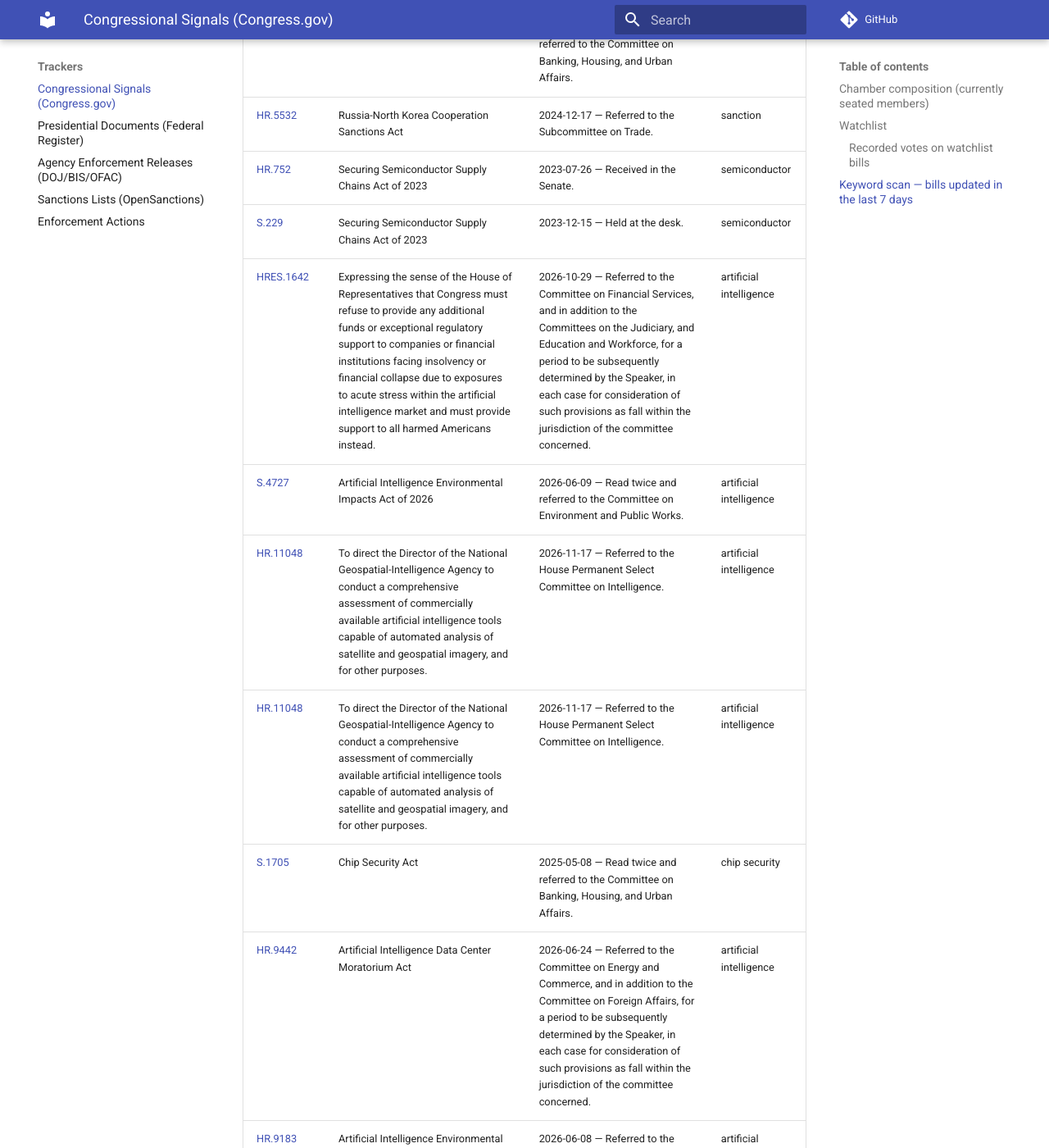
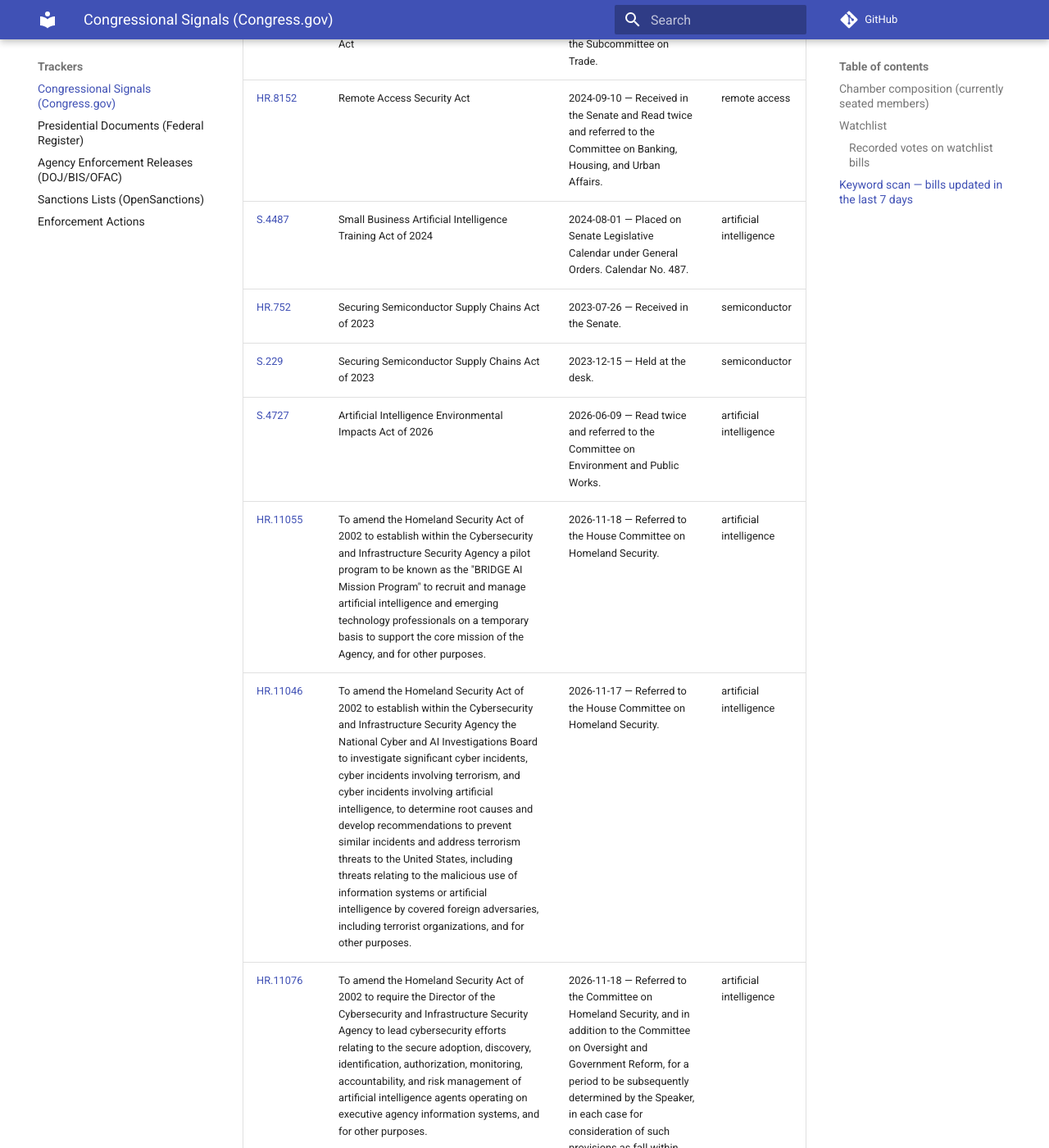
Before and after one commit to felipelago17/Congressional-Influence-Sanctions-Export-Controls, an MkDocs documentation site: the page built from docs/trackers/congress-signals.md, in a window 1280 px wide and 1400 px high, scrolled down 2473 px. Shown: the whole window at 82% size. Built offline with MkDocs 1.6.1 and Material for MkDocs 9.7.7, drawn with Linux system fonts in a browser that asks for light colours; comment, search, counter and statistics services are not loaded; some of the changed text lies outside the part shown.

Commit message:
data: congress signals 2026-11-19

```diff
--- a/docs/trackers/congress-signals.md
+++ b/docs/trackers/congress-signals.md
@@ -39,17 +39,16 @@ Keywords: `sanction`, `export control`, `export administration`, `entity list`,
 |---|---|---|---|
 | [HR.7576](https://www.congress.gov/bill/117th-congress/house-bill/7576) | Securing Semiconductor Supply Chains Act of 2022 | 2022-04-27 — Referred to the Subcommittee on Consumer Protection and Commerce. | semiconductor |
 | [S.3309](https://www.congress.gov/bill/117th-congress/senate-bill/3309) | Securing Semiconductor Supply Chains Act of 2022 | 2022-06-21 — Held at the desk. | semiconductor |
+| [HR.5532](https://www.congress.gov/bill/118th-congress/house-bill/5532) | Russia-North Korea Cooperation Sanctions Act | 2024-12-17 — Referred to the Subcommittee on Trade. | sanction |
 | [HR.8152](https://www.congress.gov/bill/118th-congress/house-bill/8152) | Remote Access Security Act | 2024-09-10 — Received in the Senate and Read twice and referred to the Committee on Banking, Housing, and Urban Affairs. | remote access |
-| [HR.5532](https://www.congress.gov/bill/118th-congress/house-bill/5532) | Russia-North Korea Cooperation Sanctions Act | 2024-12-17 — Referred to the Subcommittee on Trade. | sanction |
+| [S.4487](https://www.congress.gov/bill/118th-congress/senate-bill/4487) | Small Business Artificial Intelligence Training Act of 2024 | 2024-08-01 — Placed on Senate Legislative Calendar under General Orders. Calendar No. 487. | artificial intelligence |
 | [HR.752](https://www.congress.gov/bill/118th-congress/house-bill/752) | Securing Semiconductor Supply Chains Act of 2023 | 2023-07-26 — Received in the Senate. | semiconductor |
 | [S.229](https://www.congress.gov/bill/118th-congress/senate-bill/229) | Securing Semiconductor Supply Chains Act of 2023 | 2023-12-15 — Held at the desk. | semiconductor |
-| [HRES.1642](https://www.congress.gov/bill/119th-congress/house-resolution/1642) | Expressing the sense of the House of Representatives that Congress must refuse to provide any additional funds or exceptional regulatory support to companies or financial institutions facing insolvency or financial collapse due to exposures to acute stress within the artificial intelligence market and must provide support to all harmed Americans instead. | 2026-10-29 — Referred to the Committee on Financial Services, and in addition to the Committees on the Judiciary, and Education and Workforce, for a period to be subsequently determined by the Speaker, in each case for consideration of such provisions as fall within the jurisdiction of the committee concerned. | artificial intelligence |
 | [S.4727](https://www.congress.gov/bill/119th-congress/senate-bill/4727) | Artificial Intelligence Environmental Impacts Act of 2026 | 2026-06-09 — Read twice and referred to the Committee on Environment and Public Works. | artificial intelligence |
-| [HR.11048](https://www.congress.gov/bill/119th-congress/house-bill/11048) | To direct the Director of the National Geospatial-Intelligence Agency to conduct a comprehensive assessment of commercially available artificial intelligence tools capable of automated analysis of satellite and geospatial imagery, and for other purposes. | 2026-11-17 — Referred to the House Permanent Select Committee on Intelligence. | artificial intelligence |
-| [HR.11048](https://www.congress.gov/bill/119th-congress/house-bill/11048) | To direct the Director of the National Geospatial-Intelligence Agency to conduct a comprehensive assessment of commercially available artificial intelligence tools capable of automated analysis of satellite and geospatial imagery, and for other purposes. | 2026-11-17 — Referred to the House Permanent Select Committee on Intelligence. | artificial intelligence |
+| [HR.11055](https://www.congress.gov/bill/119th-congress/house-bill/11055) | To amend the Homeland Security Act of 2002 to establish within the Cybersecurity and Infrastructure Security Agency a pilot program to be known as the "BRIDGE AI Mission Program" to recruit and manage artificial intelligence and emerging technology professionals on a temporary basis to support the core mission of the Agency, and for other purposes. | 2026-11-18 — Referred to the House Committee on Homeland Security. | artificial intelligence |
+| [HR.11046](https://www.congress.gov/bill/119th-congress/house-bill/11046) | To amend the Homeland Security Act of 2002 to establish within the Cybersecurity and Infrastructure Security Agency the National Cyber and AI Investigations Board to investigate significant cyber incidents, cyber incidents involving terrorism, and cyber incidents involving artificial intelligence, to determine root causes and develop recommendations to prevent similar incidents and address terrorism threats to the United States, including threats relating to the malicious use of information systems or artificial intelligence by covered foreign adversaries, including terrorist organizations, and for other purposes. | 2026-11-17 — Referred to the House Committee on Homeland Security. | artificial intelligence |
+| [HR.11076](https://www.congress.gov/bill/119th-congress/house-bill/11076) | To amend the Homeland Security Act of 2002 to require the Director of the Cybersecurity and Infrastructure Security Agency to lead cybersecurity efforts relating to the secure adoption, discovery, identification, authorization, monitoring, accountability, and risk management of artificial intelligence agents operating on executive agency information systems, and for other purposes. | 2026-11-18 — Referred to the Committee on Homeland Security, and in addition to the Committee on Oversight and Government Reform, for a period to be subsequently determined by the Speaker, in each case for consideration of such provisions as fall within the jurisdiction of the committee concerned. | artificial intelligence |
 | [S.1705](https://www.congress.gov/bill/119th-congress/senate-bill/1705) | Chip Security Act | 2025-05-08 — Read twice and referred to the Committee on Banking, Housing, and Urban Affairs. | chip security |
-| [HR.9442](https://www.congress.gov/bill/119th-congress/house-bill/9442) | Artificial Intelligence Data Center Moratorium Act | 2026-06-24 — Referred to the Committee on Energy and Commerce, and in addition to the Committee on Foreign Affairs, for a period to be subsequently determined by the Speaker, in each case for consideration of such provisions as fall within the jurisdiction of the committee concerned. | artificial intelligence |
-| [HR.9183](https://www.congress.gov/bill/119th-congress/house-bill/9183) | Artificial Intelligence Environmental Impacts Act of 2026 | 2026-06-08 — Referred to the Committee on Science, Space, and Technology, and in addition to the Committee on Energy and Commerce, for a period to be subsequently determined by the Speaker, in each case for consideration of such provisions as fall within the jurisdiction of the committee concerned. | artificial intelligence |
 | [S.97](https://www.congress.gov/bill/119th-congress/senate-bill/97) | Securing Semiconductor Supply Chains Act | 2025-05-26 — Held at the desk. | semiconductor |
 
 ---
```
Also changed, not shown: other parts of docs/trackers/congress-signals.md (+2 -2 lines), 1 other file.
